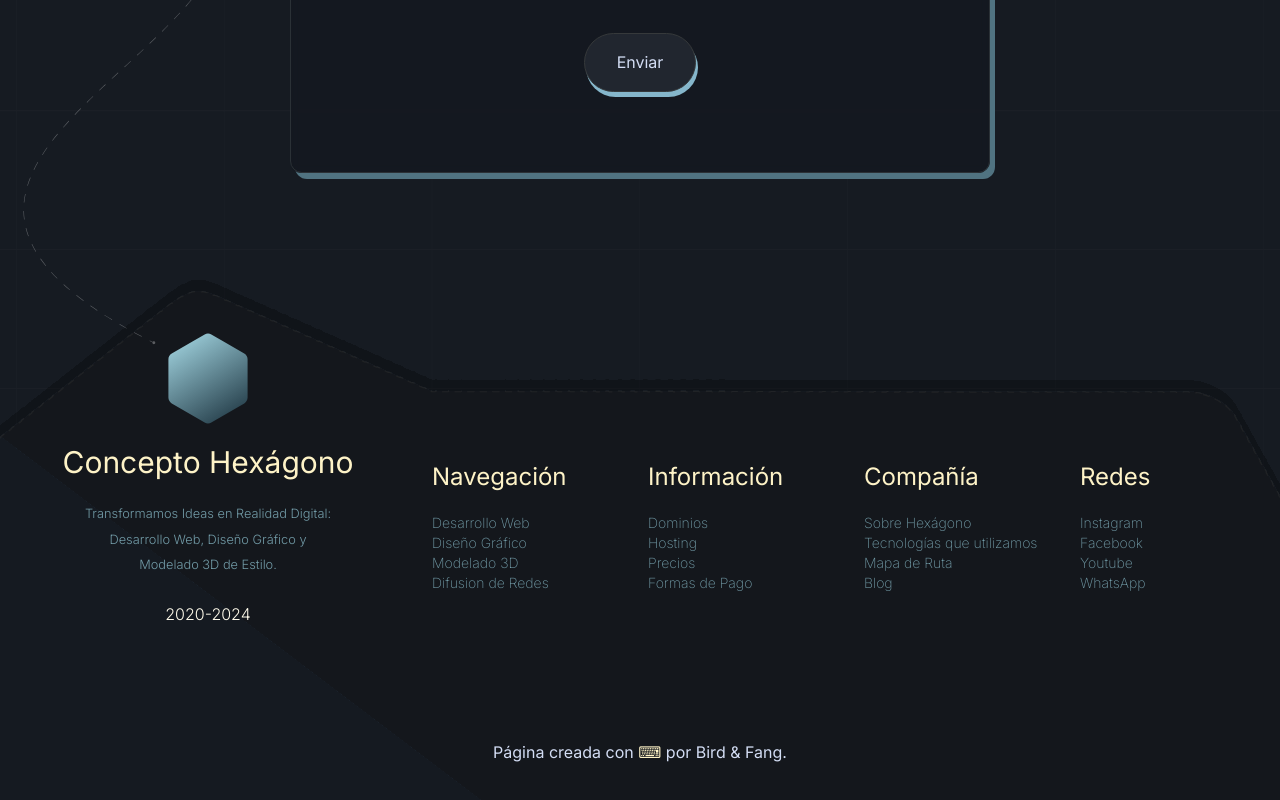
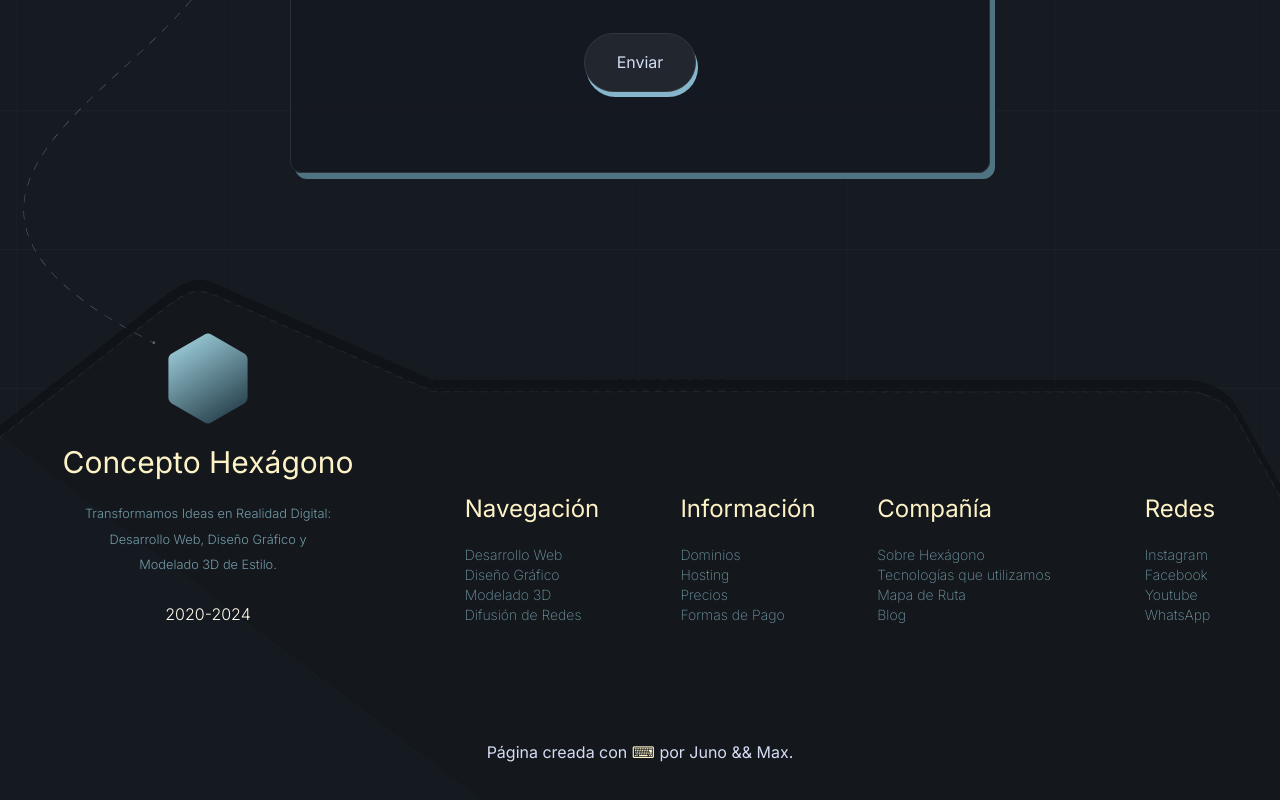
Before and after one commit to GRAMAPHENIA/hexagono, a Next.js app: page / in a window 1280 px wide. Shown: the part 4741-5541 px from the top of the page. Built offline with nearby package versions, Linux system fonts and the light colour scheme.

Commit message:
links-footer

```diff
--- a/src/components/Footer.jsx
+++ b/src/components/Footer.jsx
@@ -1,16 +1,23 @@
 import Image from "next/image";
+import Link from "next/link"
 
 // Constantes de estilos
 const listItemStyle =
   "hover:text-[var(--font-light)] text-[var(--button-pres)] text-sm font-extralight";
 
 const FooterList = ({ title, items }) => (
-  <section className="col-span-1 row-span-4 flex flex-col lg:justify-start lg:items-start mb-10">
+  <section className="mt-40 col-span-1 row-span-4 flex flex-col lg:justify-start lg:items-center mb-10">
     <ul className="text-center lg:text-left">
-      <h1 className="text-2xl text-amber-100 mb-5 lg:mt-32">{title}</h1>
-      {items.map(({ titulo }) => (
+      <h1 className="text-2xl text-amber-100 mb-5 ">{title}</h1>
+      {items.map(({ titulo, enlace }) => (
         <li key={titulo} className={listItemStyle}>
-          {titulo}
+          {/* Verifica si hay un enlace antes de renderizar el componente Link */}
+          {enlace ? (
+            <Link href={enlace}>{titulo}</Link>
+          ) : (
+            // Si no hay enlace, renderiza solo el título
+            <span>{titulo}</span>
+          )}
         </li>
       ))}
     </ul>
@@ -19,31 +26,31 @@ const FooterList = ({ title, items }) => (
 
 const Footer = () => {
   const navegacion = [
-    { titulo: "Desarrollo Web" },
-    { titulo: "Diseño Gráfico" },
-    { titulo: "Modelado 3D" },
-    { titulo: "Difusion de Redes" },
+    { titulo: "Desarrollo Web", enlace: "/desarrollo-web" },
+    { titulo: "Diseño Gráfico", enlace: "/diseno-grafico" },
+    { titulo: "Modelado 3D", enlace: "/modelado-3d" },
+    { titulo: "Difusión de Redes", enlace: "/difusion-redes" },
   ];
 
   const informacion = [
-    { titulo: "Dominios" },
-    { titulo: "Hosting" },
-    { titulo: "Precios" },
-    { titulo: "Formas de Pago" },
+    { titulo: "Dominios", enlace: "/dominios" },
+    { titulo: "Hosting", enlace: "/hosting" },
+    { titulo: "Precios", enlace: "/precios" },
+    { titulo: "Formas de Pago", enlace: "/formas-pago" },
   ];
 
   const compania = [
-    { titulo: "Sobre Hexágono" },
-    { titulo: "Tecnologías que utilizamos" },
-    { titulo: "Mapa de Ruta" },
-    { titulo: "Blog" },
+    { titulo: "Sobre Hexágono", enlace: "/sobre-hexagono" },
+    { titulo: "Tecnologías que utilizamos", enlace: "/tecnologias" },
+    { titulo: "Mapa de Ruta", enlace: "/mapa-ruta" },
+    { titulo: "Blog", enlace: "/blog" },
   ];
 
   const redes = [
-    { titulo: "Instagram" },
-    { titulo: "Facebook" },
-    { titulo: "Youtube" },
-    { titulo: "WhatsApp" },
+    { titulo: "Instagram", enlace: "https://www.instagram.com/" },
+    { titulo: "Facebook", enlace: "https://www.facebook.com/" },
+    { titulo: "Youtube", enlace: "https://www.youtube.com/" },
+    { titulo: "WhatsApp", enlace: "https://wa.me/" },
   ];
 
   return (
@@ -82,8 +89,8 @@ const Footer = () => {
 
         <section className="col-span-6 flex justify-center items-center my-10 text-[var(--font-light)]">
           <p>
-            Página creada con <span className="text-amber-100">⌨</span> por Bird
-            & Fang.
+            Página creada con <span className="text-amber-100">⌨</span> por Juno
+            && Max.
           </p>
         </section>
       </footer>
```
